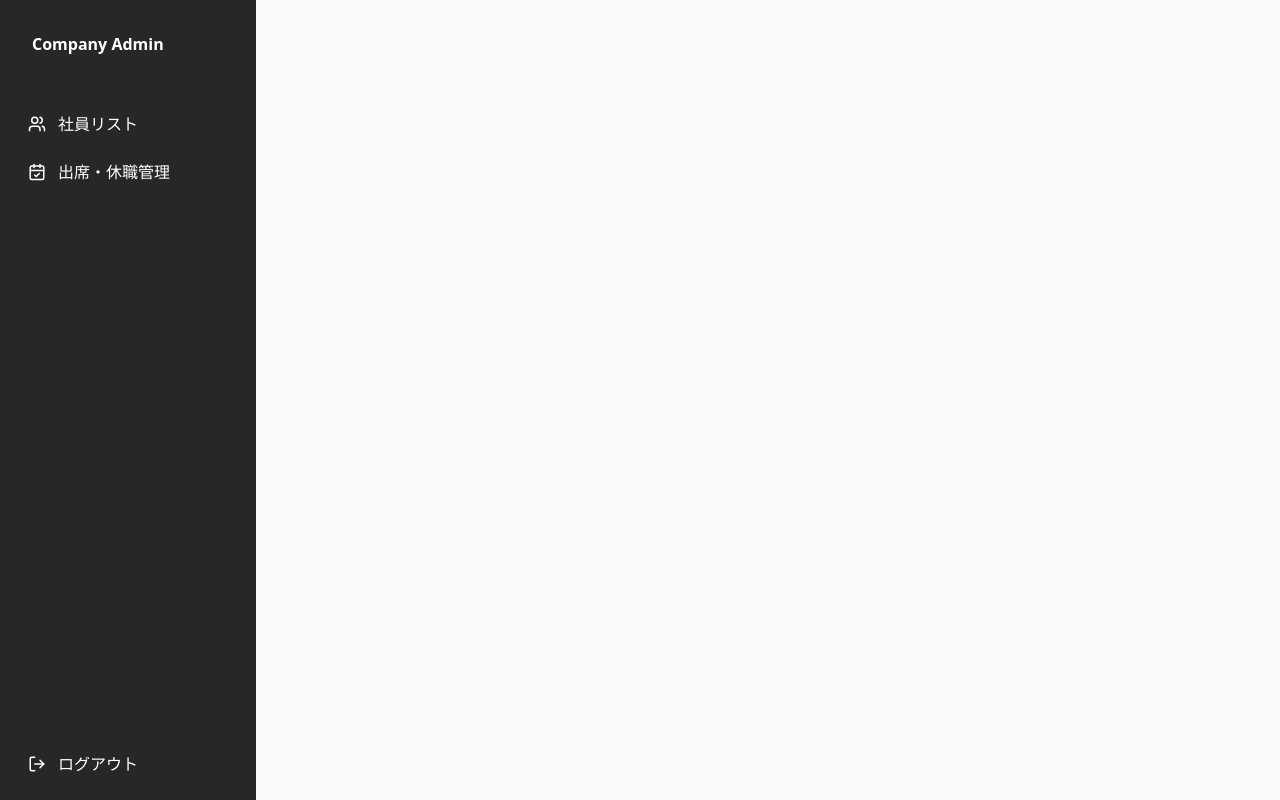
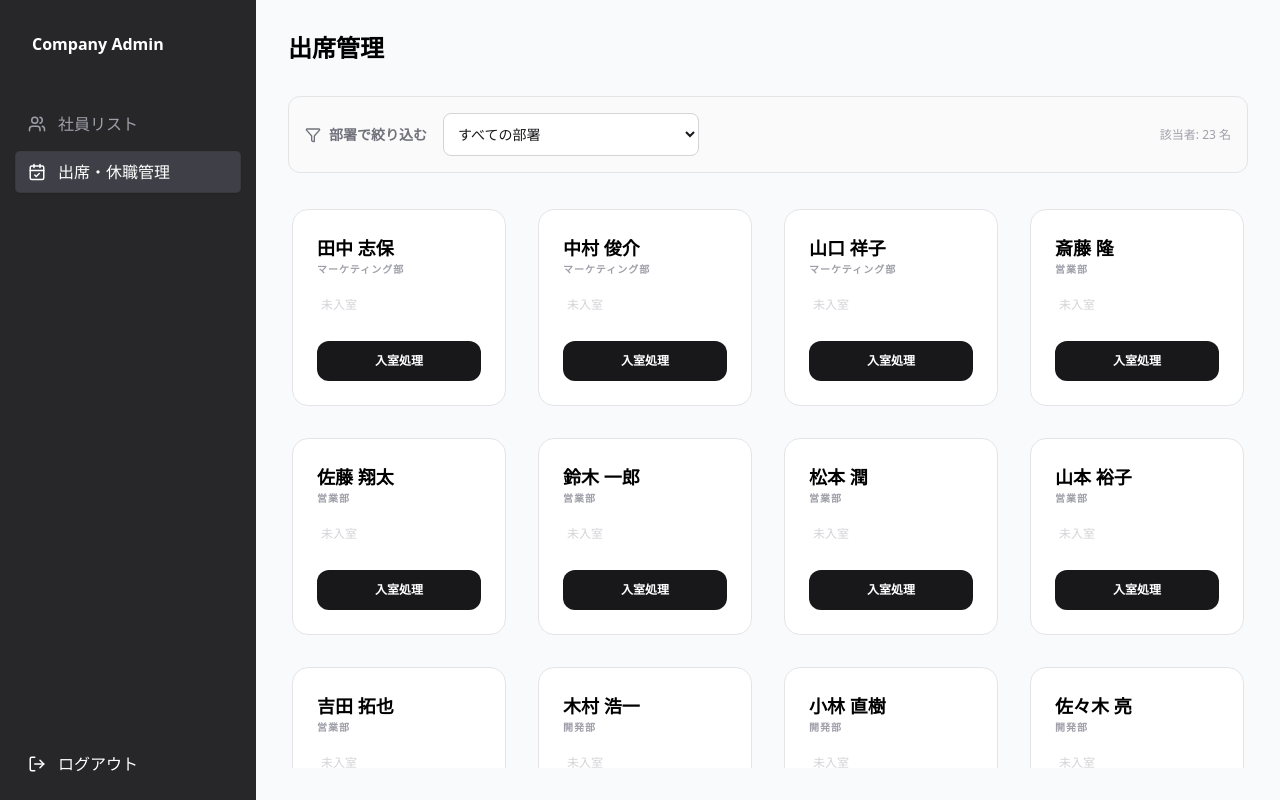
Before and after one commit to dojang102/company-admin-app, a React (Vite) app: page /attendance in a window 1280 px wide. Built offline with nearby package versions, Linux system fonts and the light colour scheme.

Commit message:
出席ページ

```diff
--- a/src/App.tsx
+++ b/src/App.tsx
@@ -3,6 +3,7 @@ import { BrowserRouter, Navigate, Routes, Route } from 'react-router-dom';
 import Layout from './components/Layout';
 import EmployeeListPage from './pages/EmployeeListPage';
 import EmployeeDetailPage from './pages/EmployeeDetailPage';
+import AttendancePage from './pages/AttendancePage';
 
 function App() {
   return (
@@ -12,6 +13,7 @@ function App() {
           <Route path='/' element={<Navigate to='/employees' replace />} />
           <Route path='/employees' element={<EmployeeListPage />} />
           <Route path='/employees/:id' element={<EmployeeDetailPage />} />
+          <Route path='/attendance' element={<AttendancePage />} />
         </Routes>
       </Layout>
     </BrowserRouter>
--- a/src/components/Layout.tsx
+++ b/src/components/Layout.tsx
@@ -1,11 +1,31 @@
 import React from 'react';
 import { Users, CalendarCheck, LogOut } from 'lucide-react';
+import { useLocation, useNavigate } from 'react-router-dom';
 
 interface LayoutProps {
     children: React.ReactNode;
 }
 
 const Layout = ({ children }: LayoutProps) => {
+    const navigate = useNavigate();
+    const location = useLocation();
+
+    const isActive = (path: string) => {
+        if (path === '/employees') {
+            return location.pathname.startsWith('/employees');
+        }
+        return location.pathname === path
+    };
+
+    const getNavStyle = (path: string) => {
+        const isCurrent = isActive(path);
+        const baseStyle = 'flex items-center w-full gap-3 px-3 py-2 rounded-sm hover:bg-zinc-700';
+        const activeStyle = 'bg-zinc-700 text-white shadow-sm ring-1 ring-white/10';
+        const inactiveStyle = 'text-zinc-400 hover:bg-zinc-700 hover:text-white';
+
+        return `${baseStyle} ${isCurrent ? activeStyle : inactiveStyle}`;
+    };
+
     return (
         <div className='flex min-h-screen'>
 
@@ -19,13 +39,19 @@ const Layout = ({ children }: LayoutProps) => {
                 <nav className='p-4 flex-1'>
                     <ul className='space-y-2'>
                         <li>
-                            <button className='flex items-center w-full gap-3 px-3 py-2 rounded-sm hover:bg-zinc-700'>
+                            <button
+                                onClick={() => navigate('/employees')}
+                                className={getNavStyle('/employees')}
+                            >
                                 <Users size={18} />
                                 <span>社員リスト</span>
                             </button>
                         </li>
                         <li>
-                            <button className='flex items-center w-full gap-3 px-3 py-2 rounded-sm hover:bg-zinc-700'>
+                            <button
+                                onClick={() => navigate('/attendance')}
+                                className={getNavStyle('/attendance')}
+                            >
                                 <CalendarCheck size={18} />
                                 <span>出席・休職管理</span>
                             </button>
--- /dev/null
+++ b/src/pages/AttendancePage.tsx
@@ -0,0 +1,116 @@
+import { useState, useMemo } from 'react';
+import PageLayout from '../components/PageLayout';
+import { toast } from 'react-toastify';
+import { Clock, Filter } from 'lucide-react';
+import { employees, DEPARTMENTS } from './EmployeeListPage';
+import type { Employee } from './EmployeeListPage';
+
+interface AttendanceRecord {
+    isIn: boolean;
+    arrivalTime?: string;
+}
+
+const AttendancePage = () => {
+    const [selectedDept, setSelectedDept] = useState<string>('すべて');
+
+    const [employeeList] = useState<Employee[]>(() => {
+        const saved = localStorage.getItem('employee-data');
+        return saved ? JSON.parse(saved) : employees;
+    });
+
+    const [attendanceMap, setAttendanceMap] = useState<Record<string, AttendanceRecord>>(() => {
+        const saved = localStorage.getItem('attendance-status');
+        return saved ? JSON.parse(saved) : {};
+    });
+
+    // --- ロジック：部署絞り込み ＆ 五十音順ソート ---
+    const filteredAndSortedEmployees = useMemo(() => {
+        return employeeList
+            .filter(emp => selectedDept === 'すべて' || emp.department === selectedDept)
+            .sort((a, b) => {
+                const deptCompare = a.department.localeCompare(b.department, 'ja');
+                if (deptCompare !== 0) return deptCompare;
+                return a.furigana.localeCompare(b.furigana, 'ja');
+            });
+    }, [employeeList, selectedDept]);
+
+    const toggleAttendance = (id: string, name: string) => {
+        const current = attendanceMap[id] || { isIn: false };
+        const now = new Date();
+        const timeString = `${now.getHours().toString().padStart(2, '0')}:${now.getMinutes().toString().padStart(2, '0')}`;
+
+        const newMap = {
+            ...attendanceMap,
+            [id]: { isIn: !current.isIn, arrivalTime: !current.isIn ? timeString : current.arrivalTime }
+        };
+
+        setAttendanceMap(newMap);
+        localStorage.setItem('attendance-status', JSON.stringify(newMap));
+
+        if (!current.isIn) toast.success(`${name}さんが入室しました`);
+        else toast.info(`${name}さんが退室しました`);
+    };
+
+    return (
+        <PageLayout title="出席管理">
+            {/* 部署フィルターエリア */}
+            <div className="flex items-center gap-4 mb-8 bg-zinc-50 p-4 rounded-xl border border-zinc-200">
+                <div className="flex items-center text-zinc-500 font-bold text-sm">
+                    <Filter size={16} className="mr-2" />
+                    部署で絞り込む
+                </div>
+                <select
+                    value={selectedDept}
+                    onChange={(e) => setSelectedDept(e.target.value)}
+                    className="bg-white border border-zinc-300 text-zinc-900 text-sm rounded-lg focus:ring-zinc-500 focus:border-zinc-500 block p-2.5 outline-none transition-all w-64"
+                >
+                    <option value="すべて">すべての部署</option>
+                    {DEPARTMENTS.map(dept => (
+                        <option key={dept} value={dept}>{dept}</option>
+                    ))}
+                </select>
+                <div className="ml-auto text-xs text-zinc-400 font-medium">
+                    該当者: {filteredAndSortedEmployees.length} 名
+                </div>
+            </div>
+
+            {/* カードリスト */}
+            <div className="grid grid-cols-1 overflow-y-auto sm:grid-cols-2 lg:grid-cols-3 xl:grid-cols-4 gap-6">
+                {filteredAndSortedEmployees.map((emp) => {
+                    const record = attendanceMap[emp.id] || { isIn: false };
+                    return (
+                        <div key={emp.id} className={`p-6 m-1 bg-white rounded-2xl border transition-all ${record.isIn ? 'border-zinc-800 shadow-md ring-1 ring-zinc-800' : 'border-zinc-200'}`}>
+                            <div className="flex justify-between items-start mb-2">
+                                <div>
+                                    <h3 className="font-bold text-lg">{emp.name}</h3>
+                                    <p className="text-[10px] text-zinc-400 font-bold uppercase tracking-widest">{emp.department}</p>
+                                </div>
+                                {record.isIn && <span className="w-2 h-2 bg-green-500 rounded-full animate-pulse" />}
+                            </div>
+
+                            <div className="h-10 flex items-center mb-4">
+                                {record.isIn ? (
+                                    <div className="flex items-center text-zinc-600 bg-zinc-50 px-3 py-1.5 rounded-lg border border-zinc-100">
+                                        <Clock size={14} className="mr-2" />
+                                        <span className="text-xs font-bold">入室 {record.arrivalTime}</span>
+                                    </div>
+                                ) : (
+                                    <span className="text-xs text-zinc-300 font-medium ml-1">未入室</span>
+                                )}
+                            </div>
+
+                            <button
+                                onClick={() => toggleAttendance(emp.id, emp.name)}
+                                className={`w-full py-3 rounded-xl font-bold text-xs transition-all active:scale-95 ${record.isIn ? 'bg-zinc-100 text-zinc-500' : 'bg-zinc-900 text-white'}`}
+                            >
+                                {record.isIn ? '退室処理' : '入室処理'}
+                            </button>
+                        </div>
+                    );
+                })}
+            </div>
+        </PageLayout>
+    );
+};
+
+export default AttendancePage;
```
